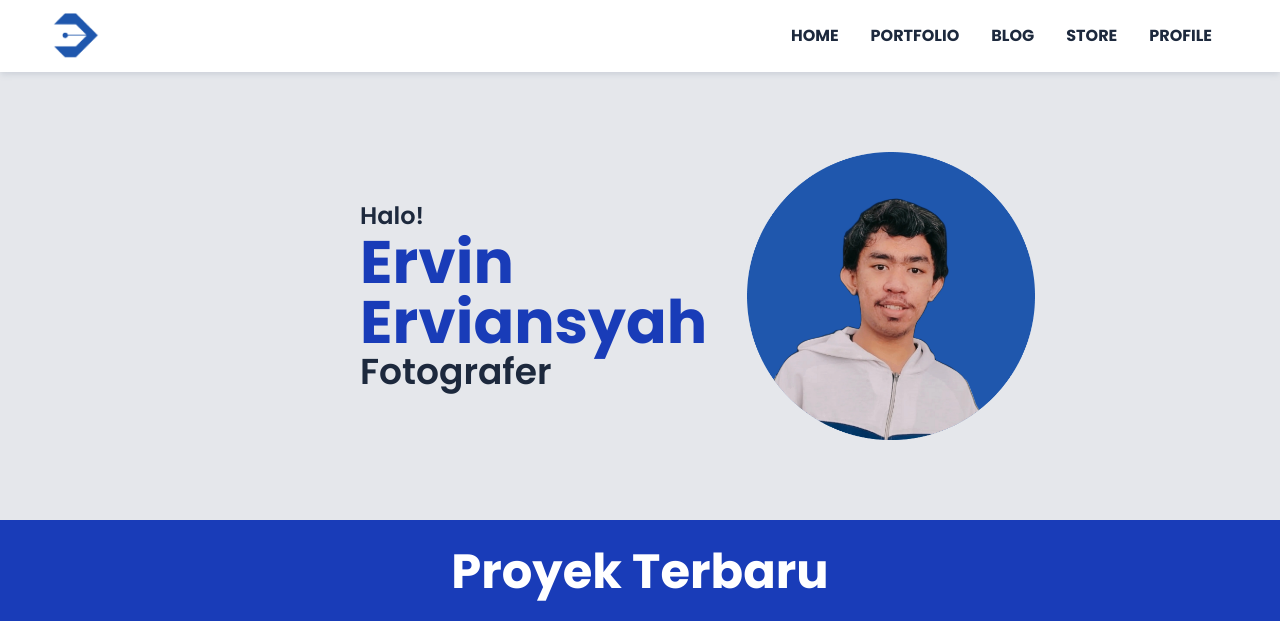
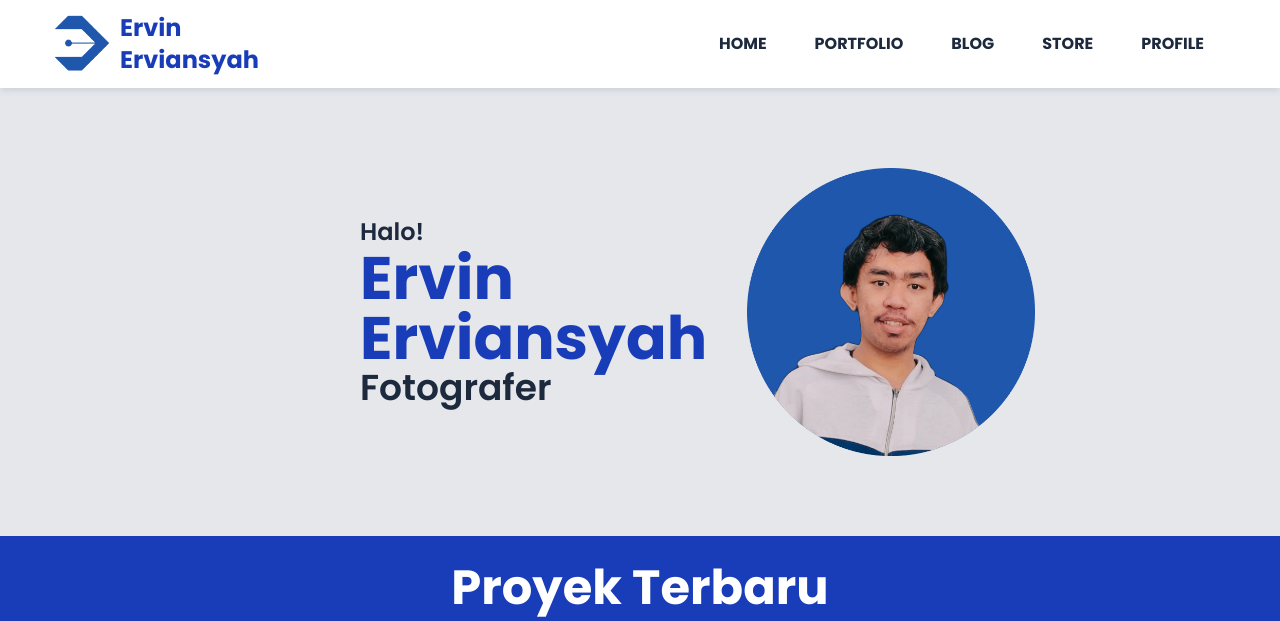
Before and after one commit to ervinerviansyah/ervinerviansyah.github.io, a website: page index.html in a window 1280 px wide. Shown: the top 621 px of the page. Drawn offline with Linux system fonts and the light colour scheme.

Commit message:
Membuat navigasi jadi ada background

```diff
--- a/index.html
+++ b/index.html
@@ -13,27 +13,28 @@
 
         <!-- Logo -->
         <section class="flex items-center-safe gap-2 ml-10 bg-white">
-            <a href="index.html">
-                <img src="public/assets/img/logo/logo.png" alt="Logo Ervin Erviansyah" class="w-12 h-12">
+            <a href="index.html" class="flex items-center gap-2">
+                <img src="public/assets/img/logo/logo.png" alt="Logo Ervin Erviansyah" class="w-15 h-15">
+                <p class="font-poppins font-bold text-2xl text-blue-800 text-">Ervin <br> Erviansyah</p>
             </a>
         </section>
 
         <!-- Navigation Header -->
         <nav class="font-poppins font-bold text-slate-800 mx-14">
             <ul class="flex items-center gap-8">
-                <li class="hover:text-blue-800 transition-colors duration-300">
+                <li class="hover:text-white transition-colors duration-300 hover:bg-blue-800 hover:rounded-md p-2">
                     <a href="index.html">HOME</a>
                 </li>
-                <li class="hover:text-blue-800 transition-colors duration-300">
+                <li class="hover:text-white transition-colors duration-300 hover:bg-blue-800 hover:rounded-md p-2">
                     <a href="#">PORTFOLIO</a>
                 </li>
-                <li class="hover:text-blue-800 transition-colors duration-300">
+                <li class="hover:text-white transition-colors duration-300 hover:bg-blue-800 hover:rounded-md p-2">
                     <a href="#">BLOG</a>
                 </li>
-                <li class="hover:text-blue-800 transition-colors duration-300">
+                <li class="hover:text-white transition-colors duration-300 hover:bg-blue-800 hover:rounded-md p-2">
                     <a href="#">STORE</a>
                 </li>
-                <li class="hover:text-blue-800 transition-colors duration-300">
+                <li class="hover:text-white transition-colors duration-300 hover:bg-blue-800 hover:rounded-md p-2">
                     <a href="#">PROFILE</a>
                 </li>
             </ul>
```
Also changed, not shown: src/output.css.
